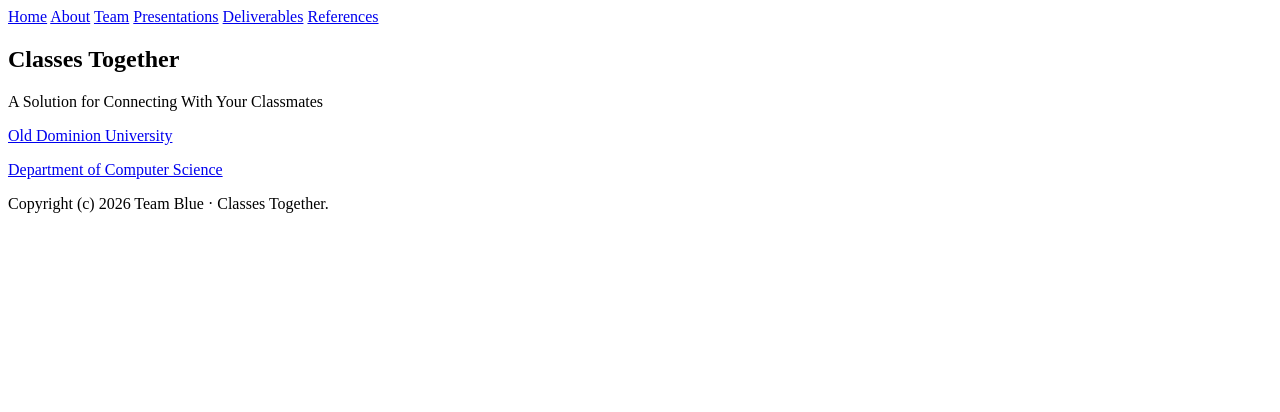
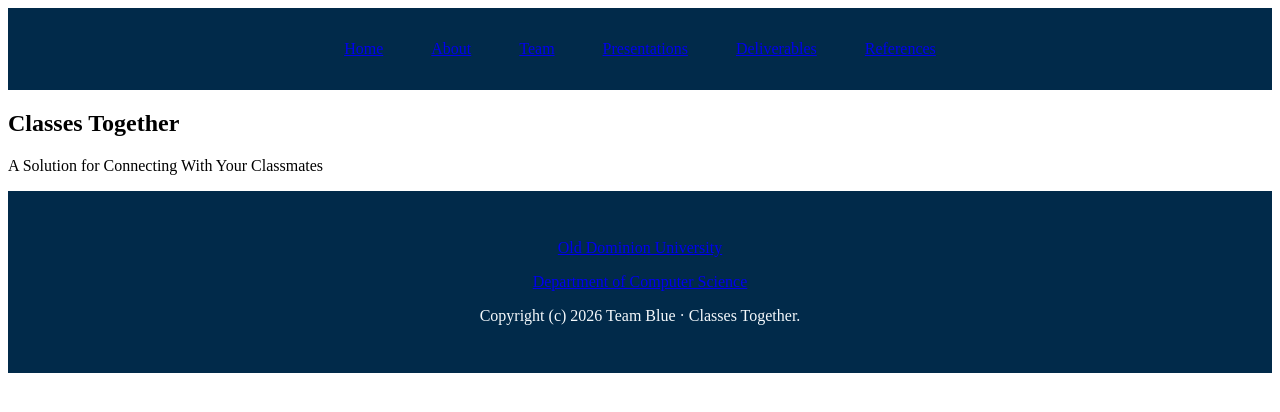
Before and after one commit to classes-together/classes-together.github.io, a Jekyll site: the page built from index.html, in a window 1280 px wide. Shown: the top 412 px of the page. Built offline with Jekyll 4.4.1, drawn with Linux system fonts in a browser that asks for light colours.

Commit message:
Blue background for navigation/footer

```diff
--- a/assets/css/style.css
+++ b/assets/css/style.css
@@ -19,3 +19,30 @@
   --text-light: #f5f9fc;
   --background: #eeeeee;
 }
+
+*,
+*::before,
+*::after {
+  box-sizing: border-box;
+}
+
+/*
+ * NAVIGATION AND FOOTER
+ */
+nav,
+footer {
+  background-color: var(--blue-darkest);
+  padding: 2rem;
+}
+
+nav div {
+  display: flex;
+  flex-wrap: wrap;
+  justify-content: center;
+  gap: 3rem;
+}
+
+footer {
+  text-align: center;
+  color: var(--text-light)
+}
```
